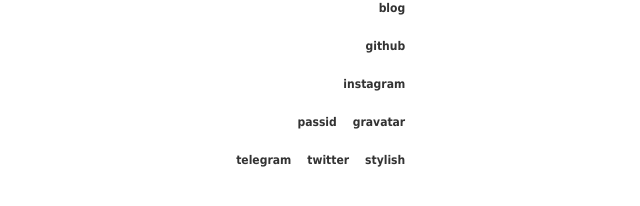
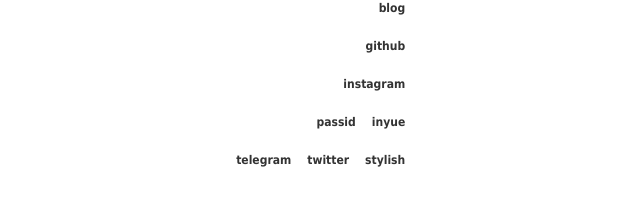
Before and after one commit to yeeh/www.yeh.sh, a Jekyll site: the page built from index.html, in a window 1280 px wide. Shown: the part 356-562 px from the top of the page, without its empty margins (542-1182 px from the left). Built offline with Jekyll 4.4.1, drawn with Linux system fonts in a browser that asks for light colours.

Commit message:
🔧 links

```diff
--- a/index.html
+++ b/index.html
@@ -6,8 +6,8 @@ title: 首页
 <h1>{{ site.name }}</h1>
 <p><a href="mailto:iATyeh.sh" rel="contact nofollow">@</a></p>
 <p><a href="http://blog.yeh.sh/" rel="me">blog</a></p>
-<p><a href="https://github.com/perryyeh" rel="via nofollow" target="_blank">github</a></p>
-<p><a href="https://instagram.com/perryyeh" rel="nofollow" target="_blank">instagram</a></p>
-<p><a href="http://passid.org/" target="_blank">passid</a><a href="https://gravatar.com/perryyeh" rel="nofollow" target="_blank">gravatar</a></p>
-<p><a href="https://t.me/perryyeh" rel="chat nofollow">telegram</a><a href="https://twitter.com/perryyeh" rel="nofollow" target="_blank">twitter</a><a href="https://userstyles.org/users/450687" rel="nofollow" target="_blank">stylish</a></p>
+<p><a href="https://github.com/PerryYeh" rel="via nofollow" target="_blank">github</a></p>
+<p><a href="https://instagram.com/PerryYeh" rel="nofollow" target="_blank">instagram</a></p>
+<p><a href="http://passid.org/" target="_blank">passid</a><a href="http://inyue.com/" target="_blank">inyue</a></p>
+<p><a href="https://t.me/PerryYeh" rel="chat nofollow">telegram</a><a href="https://twitter.com/PerryYeh" rel="nofollow" target="_blank">twitter</a><a href="https://userstyles.org/users/450687" rel="nofollow" target="_blank">stylish</a></p>
 </div>
```
